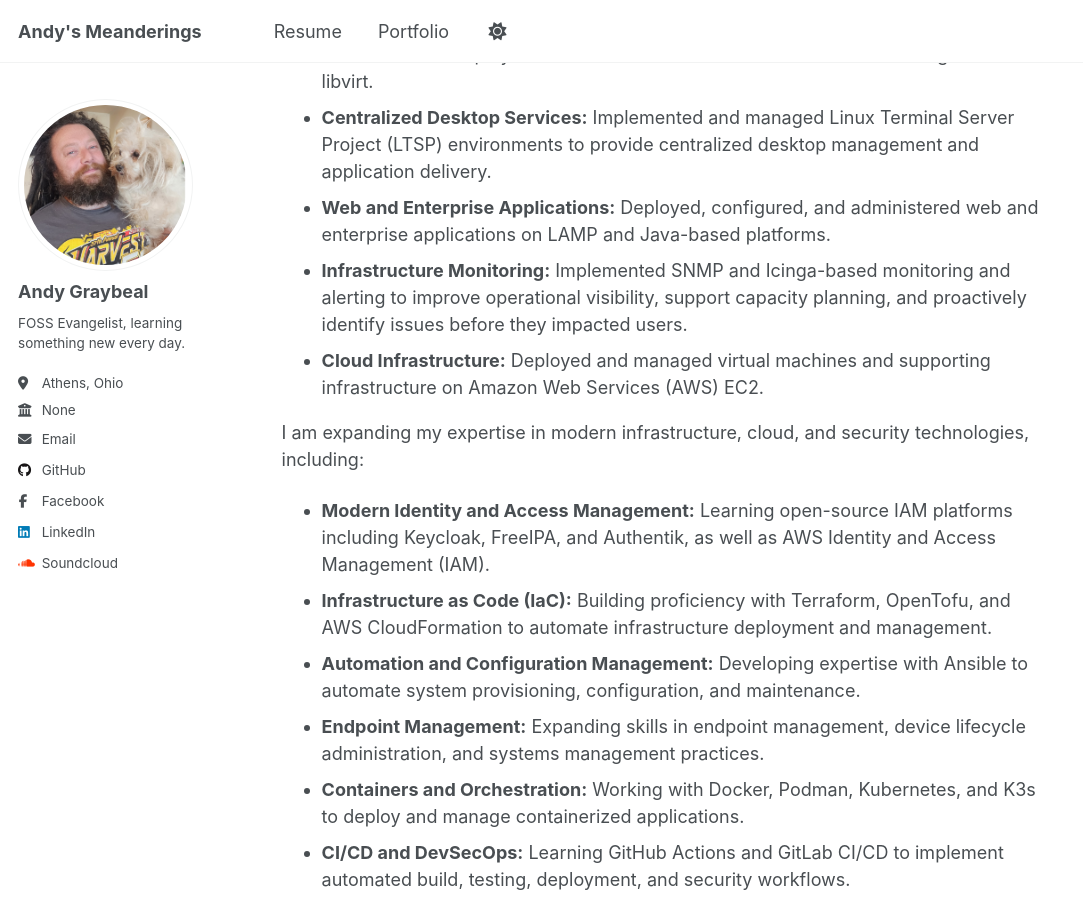
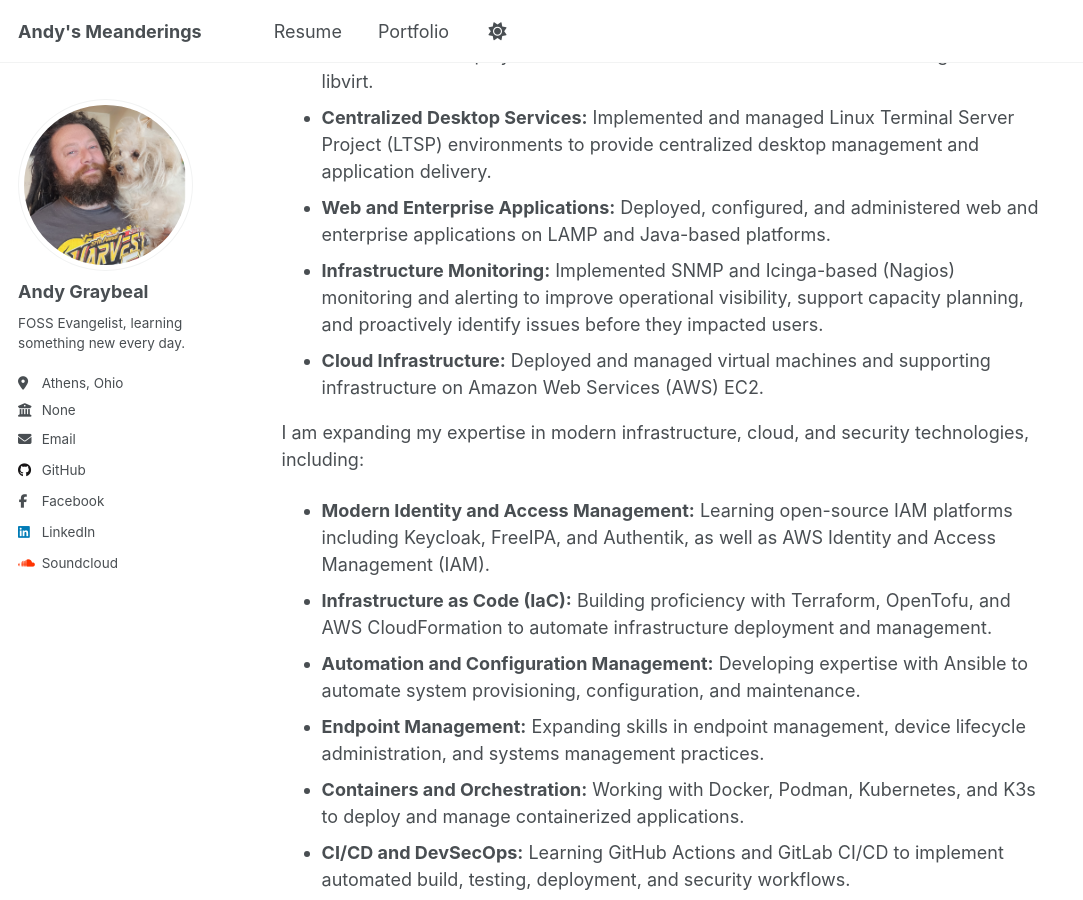
Before and after one commit to andy-graybeal/andy-graybeal.github.io, a Jekyll site: the page built from _pages/about.md, in a window 1280 px wide and 900 px high, scrolled down 558 px. Shown: the whole window, without its empty margins (0-1083 px from the left). Built offline with Jekyll 4.4.1, drawn with Linux system fonts in a browser that asks for light colours; a script that is not in the unit is left out.

Commit message:
Clarify Infrastructure Monitoring description
Updated the description of Infrastructure Monitoring to include 'Nagios' for clarity.

```diff
--- a/_pages/about.md
+++ b/_pages/about.md
@@ -67,7 +67,7 @@ I began my IT career in 1995 as a technician at a local computer shop and Intern
 - **Virtualization:** Deployed and administered virtualized environments using KVM and libvirt.
 - **Centralized Desktop Services:** Implemented and managed Linux Terminal Server Project (LTSP) environments to provide centralized desktop management and application delivery.
 - **Web and Enterprise Applications:** Deployed, configured, and administered web and enterprise applications on LAMP and Java-based platforms.
-- **Infrastructure Monitoring:** Implemented SNMP and Icinga-based monitoring and alerting to improve operational visibility, support capacity planning, and proactively identify issues before they impacted users.
+- **Infrastructure Monitoring:** Implemented SNMP and Icinga-based (Nagios) monitoring and alerting to improve operational visibility, support capacity planning, and proactively identify issues before they impacted users.
 - **Cloud Infrastructure:** Deployed and managed virtual machines and supporting infrastructure on Amazon Web Services (AWS) EC2.
 
 I am expanding my expertise in modern infrastructure, cloud, and security technologies, including:
```
